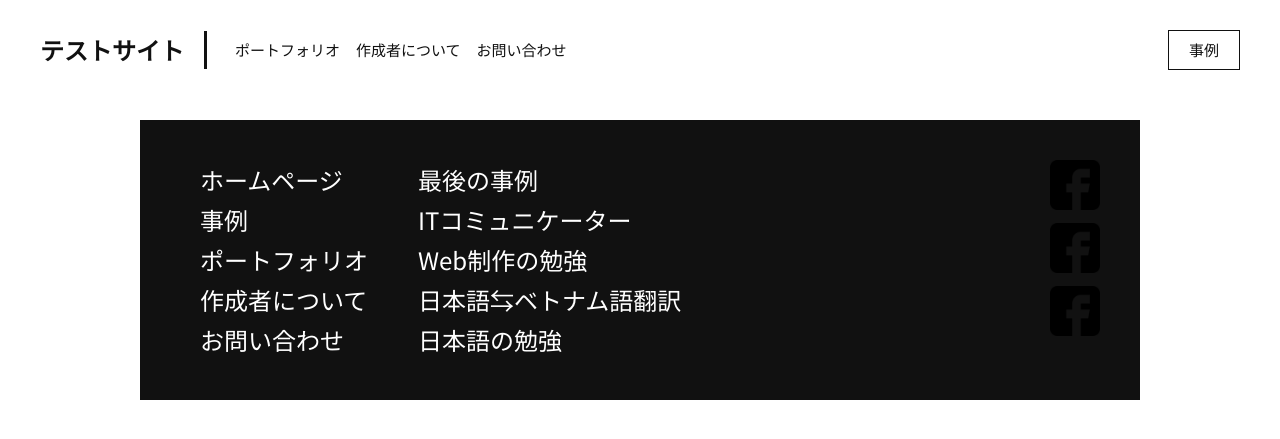
After one commit to huytd-at-local/source1, a PHP site: page /pages/cases.html in a window 1280 px wide. The commit adds this page. Shown: the top 439 px of the page. Run offline with PHP 8.4, Linux system fonts and the light colour scheme.

Commit message:
10:33 10/3

```diff
--- a/index.html
+++ b/index.html
@@ -1,5 +1,5 @@
 <!DOCTYPE html>
-<html>
+<html lang="jp">
 <head>
     <meta charset="utf-8">
     <title>ホームページ</title>
--- /dev/null
+++ b/pages/cases.html
@@ -0,0 +1,56 @@
+<!DOCTYPE html>
+<html lang="jp">
+<head>
+    <meta charset="utf-8">
+    <title>ホームページ</title>
+    <meta name="viewport" content="width=device-width, initial-scale=1.0">
+    <link rel="stylesheet" href="../stylesheet.css"/>
+    <link href="https://fonts.googleapis.com/css?family=Noto+Sans+JP:100,300,400,500,700,900&display=swap&subset=japanese"
+          rel="stylesheet">
+</head>
+<body>
+<header>
+    <a href="../index.html" class="header-brand">テストサイト</a>
+    <nav>
+        <ul>
+            <li><a href="portfolio.html">ポートフォリオ</a></li>
+            <li><a href="about.html">作成者について</a></li>
+            <li><a href="contact.html">お問い合わせ</a></li>
+        </ul>
+        <a href="cases.html" class="header-cases">事例</a>
+    </nav>
+</header>
+<main>
+
+</main>
+<div class="wrapper">
+    <footer>
+        <ul class="footer-links-main">
+            <li><a href="#">ホームページ</a></li>
+            <li><a href="#">事例</a></li>
+            <li><a href="#">ポートフォリオ</a></li>
+            <li><a href="#">作成者について</a></li>
+            <li><a href="#">お問い合わせ</a></li>
+        </ul>
+        <ul class="footer-links-cases">
+            <li><p>最後の事例</p></li>
+            <li><a href="#">ITコミュニケーター</a></li>
+            <li><a href="#">Web制作の勉強</a></li>
+            <li><a href="#">日本語⇆ベトナム語翻訳</a></li>
+            <li><a href="#">日本語の勉強</a></li>
+        </ul>
+        <div class="footer-sm">
+            <a href="#">
+                <img src="../img/facebook.png" alt="facebook icon">
+            </a>
+            <a href="#">
+                <img src="../img/facebook.png" alt="youtube icon">
+            </a>
+            <a href="#">
+                <img src="../img/facebook.png" alt="twitter icon">
+            </a>
+        </div>
+    </footer>
+</div>
+</body>
+</html>
--- a/stylesheet.css
+++ b/stylesheet.css
@@ -106,7 +106,15 @@ input, select {
     text-decoration: none;
 }
 
+main {
+    padding-top: 100px;
+}
+
 header {
+    position: fixed;
+    top: 0;
+    right: 0;
+    left: 0;
     background-color: #fff;
     width: 100%;
     height: 100px;
```
